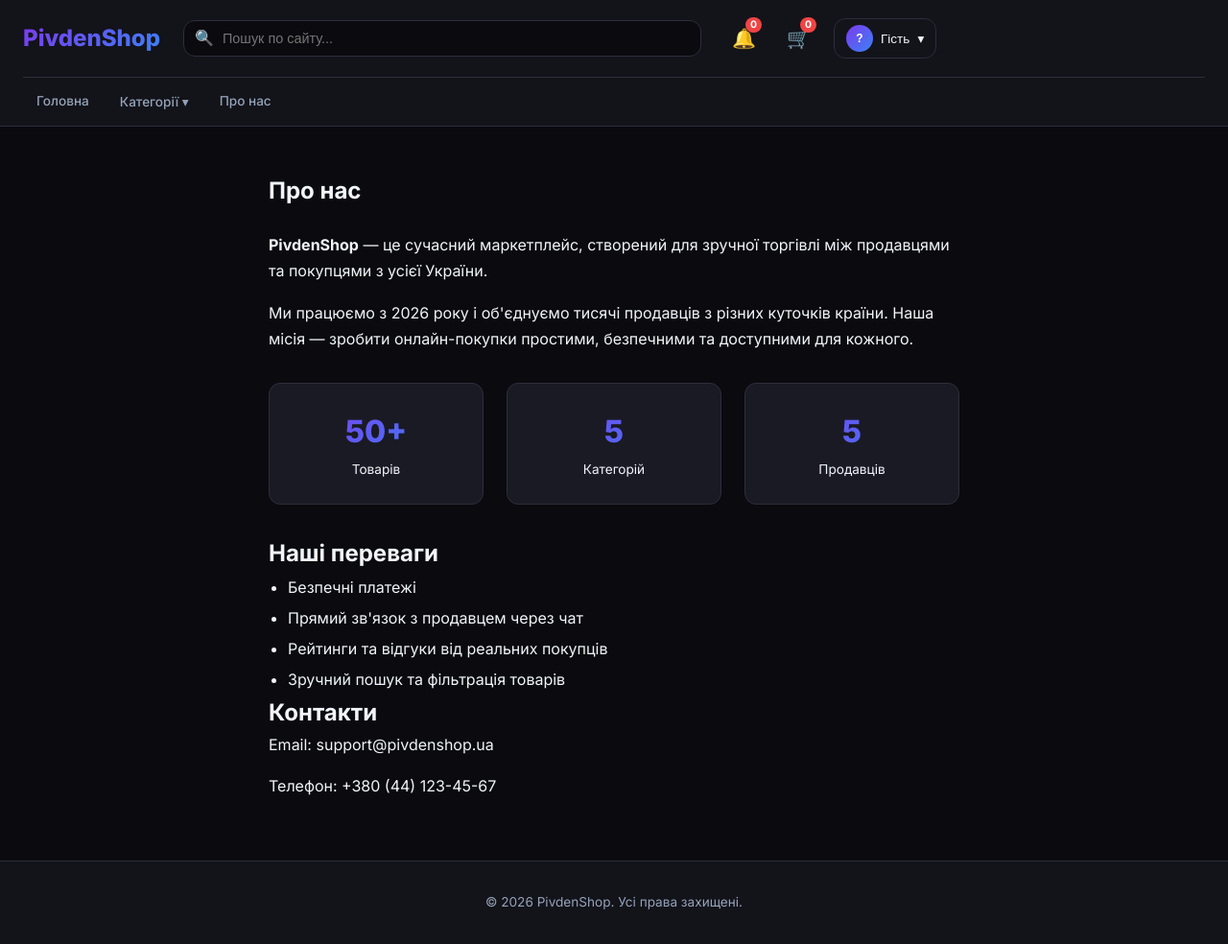
After one commit to blvckcatswag/PivdenShop, a Flask app: page /about in a window 1280 px wide. The commit adds this page. Shown: the whole page at 96% size. Run offline with Flask 3, Linux system fonts and the light colour scheme; some libraries are stand-ins or nearby versions.

Commit message:
[FIX] #69 /about, #71 favicon, #72 modal close, #73 cart auth, #74 login redirect
- #69: added GET /about route + about.html template with FLAG{html_comment}
- #71: created favicon.svg, added <link> in base.html
- #72: added close button (X) to login/register auth cards
- #73: add-to-cart checks token, redirects to /login if missing, uses API + toast
- #74: middleware reads JWT from cookie fallback, login/register set cookie + redirect

```diff
--- a/backend/app/routes/main.py
+++ b/backend/app/routes/main.py
@@ -17,6 +17,11 @@ def debug_error():
         "error": error_msg,
         "flag": "FLAG{sentry_leak}",
     }), 500
+
+
+@main_bp.route("/about", methods=["GET"])
+def about():
+    return render_template("about.html")
 
 
 @main_bp.route("/", methods=["GET"])
--- a/frontend/static/css/main.css
+++ b/frontend/static/css/main.css
@@ -892,6 +892,7 @@ img {
 
 /* Auth pages */
 .auth-card {
+    position: relative;
     max-width: 440px;
     margin: 40px auto;
     background: var(--bg-card);
@@ -899,6 +900,21 @@ img {
     border-radius: var(--radius);
     padding: 40px;
     box-shadow: var(--shadow);
+}
+
+.auth-close {
+    position: absolute;
+    top: 12px;
+    right: 16px;
+    font-size: 1.5rem;
+    color: var(--text-muted);
+    text-decoration: none;
+    line-height: 1;
+    transition: color 0.2s;
+}
+
+.auth-close:hover {
+    color: var(--text);
 }
 
 .auth-title {
@@ -1625,3 +1641,71 @@ img {
     color: var(--text-muted);
     white-space: nowrap;
 }
+
+.toast {
+    position: fixed;
+    bottom: 24px;
+    left: 50%;
+    transform: translateX(-50%) translateY(20px);
+    background: var(--bg-card);
+    border: 1px solid var(--accent-purple);
+    color: var(--text);
+    padding: 12px 24px;
+    border-radius: var(--radius);
+    font-size: 0.95rem;
+    opacity: 0;
+    transition: opacity 0.3s, transform 0.3s;
+    z-index: 9999;
+    pointer-events: none;
+}
+
+.toast.visible {
+    opacity: 1;
+    transform: translateX(-50%) translateY(0);
+}
+
+.about-page {
+    max-width: 720px;
+    margin: 0 auto;
+}
+
+.about-content p {
+    color: var(--text-muted);
+    line-height: 1.7;
+    margin-bottom: 16px;
+}
+
+.about-stats {
+    display: flex;
+    gap: 24px;
+    margin: 32px 0;
+}
+
+.stat-card {
+    flex: 1;
+    text-align: center;
+    background: var(--bg-card);
+    border: 1px solid var(--border);
+    border-radius: var(--radius);
+    padding: 24px;
+}
+
+.stat-number {
+    font-size: 2rem;
+    font-weight: 800;
+    background: var(--gradient);
+    -webkit-background-clip: text;
+    -webkit-text-fill-color: transparent;
+    background-clip: text;
+}
+
+.stat-label {
+    color: var(--text-muted);
+    margin-top: 4px;
+}
+
+.about-features {
+    color: var(--text-muted);
+    padding-left: 20px;
+    line-height: 2;
+}
--- /dev/null
+++ b/frontend/templates/about.html
@@ -0,0 +1,51 @@
+{% extends "base.html" %}
+
+{% block title %}Про нас — PivdenShop{% endblock %}
+
+{% block content %}
+<!-- FLAG{html_comment} Внутрішній доступ: admin@pivdenshop.ua / admin123 -->
+<section class="section">
+    <div class="about-page">
+        <h1 class="section-title">Про нас</h1>
+
+        <div class="about-content">
+            <p>
+                <strong>PivdenShop</strong> — це сучасний маркетплейс, створений для зручної
+                торгівлі між продавцями та покупцями з усієї України.
+            </p>
+            <p>
+                Ми працюємо з 2026 року і об'єднуємо тисячі продавців
+                з різних куточків країни. Наша місія — зробити онлайн-покупки
+                простими, безпечними та доступними для кожного.
+            </p>
+
+            <div class="about-stats">
+                <div class="stat-card">
+                    <div class="stat-number">50+</div>
+                    <div class="stat-label">Товарів</div>
+                </div>
+                <div class="stat-card">
+                    <div class="stat-number">5</div>
+                    <div class="stat-label">Категорій</div>
+                </div>
+                <div class="stat-card">
+                    <div class="stat-number">5</div>
+                    <div class="stat-label">Продавців</div>
+                </div>
+            </div>
+
+            <h2>Наші переваги</h2>
+            <ul class="about-features">
+                <li>Безпечні платежі</li>
+                <li>Прямий зв'язок з продавцем через чат</li>
+                <li>Рейтинги та відгуки від реальних покупців</li>
+                <li>Зручний пошук та фільтрація товарів</li>
+            </ul>
+
+            <h2>Контакти</h2>
+            <p>Email: support@pivdenshop.ua</p>
+            <p>Телефон: +380 (44) 123-45-67</p>
+        </div>
+    </div>
+</section>
+{% endblock %}
--- a/frontend/templates/base.html
+++ b/frontend/templates/base.html
@@ -4,6 +4,7 @@
     <meta charset="UTF-8">
     <meta name="viewport" content="width=device-width, initial-scale=1.0">
     <title>{% block title %}PivdenShop{% endblock %}</title>
+    <link rel="icon" href="/static/img/favicon.svg" type="image/svg+xml">
     <link rel="preconnect" href="https://fonts.googleapis.com">
     <link rel="preconnect" href="https://fonts.gstatic.com" crossorigin>
     <link href="https://fonts.googleapis.com/css2?family=Inter:wght@400;500;600;700;800&display=swap" rel="stylesheet">
--- a/frontend/templates/header.html
+++ b/frontend/templates/header.html
@@ -20,15 +20,33 @@
 
                 <div class="user-menu">
                     <button class="user-menu-toggle">
-                        <span class="avatar">?</span>
-                        <span class="user-name">Гість</span>
+                        <span class="avatar" id="header-avatar">?</span>
+                        <span class="user-name" id="header-username">Гість</span>
                         <span>&#9662;</span>
                     </button>
-                    <div class="user-dropdown">
+                    <div class="user-dropdown" id="header-dropdown">
                         <a href="/login">Увійти</a>
                         <a href="/register">Реєстрація</a>
                     </div>
                 </div>
+                <script>
+                (function() {
+                    var t = localStorage.getItem('token');
+                    if (!t) return;
+                    try {
+                        var p = JSON.parse(atob(t.split('.')[1]));
+                        if (p.exp * 1000 < Date.now()) return;
+                        var dd = document.getElementById('header-dropdown');
+                        dd.innerHTML = '<a href="/profile">Мій кабінет</a><a href="/orders">Замовлення</a><a href="#" id="logout-link">Вийти</a>';
+                        document.getElementById('logout-link').addEventListener('click', function(e) {
+                            e.preventDefault();
+                            localStorage.removeItem('token');
+                            document.cookie = 'token=; path=/; max-age=0';
+                            window.location.href = '/';
+                        });
+                    } catch(e) {}
+                })();
+                </script>
             </div>
         </div>
 
--- a/frontend/templates/login.html
+++ b/frontend/templates/login.html
@@ -5,6 +5,7 @@
 {% block content %}
 <section class="section">
     <div class="auth-card">
+        <a href="/" class="auth-close" title="Закрити">&times;</a>
         <h1 class="auth-title">Вхід</h1>
         <form id="login-form" class="auth-form" novalidate>
             <div class="form-group">
@@ -56,7 +57,8 @@ document.getElementById('login-form').addEventListener('submit', async function(
         const data = await resp.json();
         if (resp.ok) {
             localStorage.setItem('token', data.token);
-            window.location.href = '/profile';
+            document.cookie = 'token=' + data.token + '; path=/';
+            window.location.href = '/';
         } else {
             document.getElementById('form-message').textContent = data.error || 'Помилка входу';
         }
--- a/frontend/templates/register.html
+++ b/frontend/templates/register.html
@@ -5,6 +5,7 @@
 {% block content %}
 <section class="section">
     <div class="auth-card">
+        <a href="/" class="auth-close" title="Закрити">&times;</a>
         <h1 class="auth-title">Реєстрація</h1>
         <form id="register-form" class="auth-form" novalidate>
             <div class="form-group">
@@ -76,7 +77,8 @@ document.getElementById('register-form').addEventListener('submit', async functi
         const data = await resp.json();
         if (resp.ok) {
             localStorage.setItem('token', data.token);
-            window.location.href = '/profile';
+            document.cookie = 'token=' + data.token + '; path=/';
+            window.location.href = '/';
         } else {
             document.getElementById('form-message').textContent = data.error || 'Помилка реєстрації';
         }
```
Also changed, not shown: backend/app/middleware.py (+7 -3 lines), backend/tests/functional/test_middleware.py (+11 -0 lines), backend/tests/functional/test_pages.py (+10 -0 lines), frontend/static/js/main.js (+35 -1 lines), frontend/static/img/favicon.svg (added).
